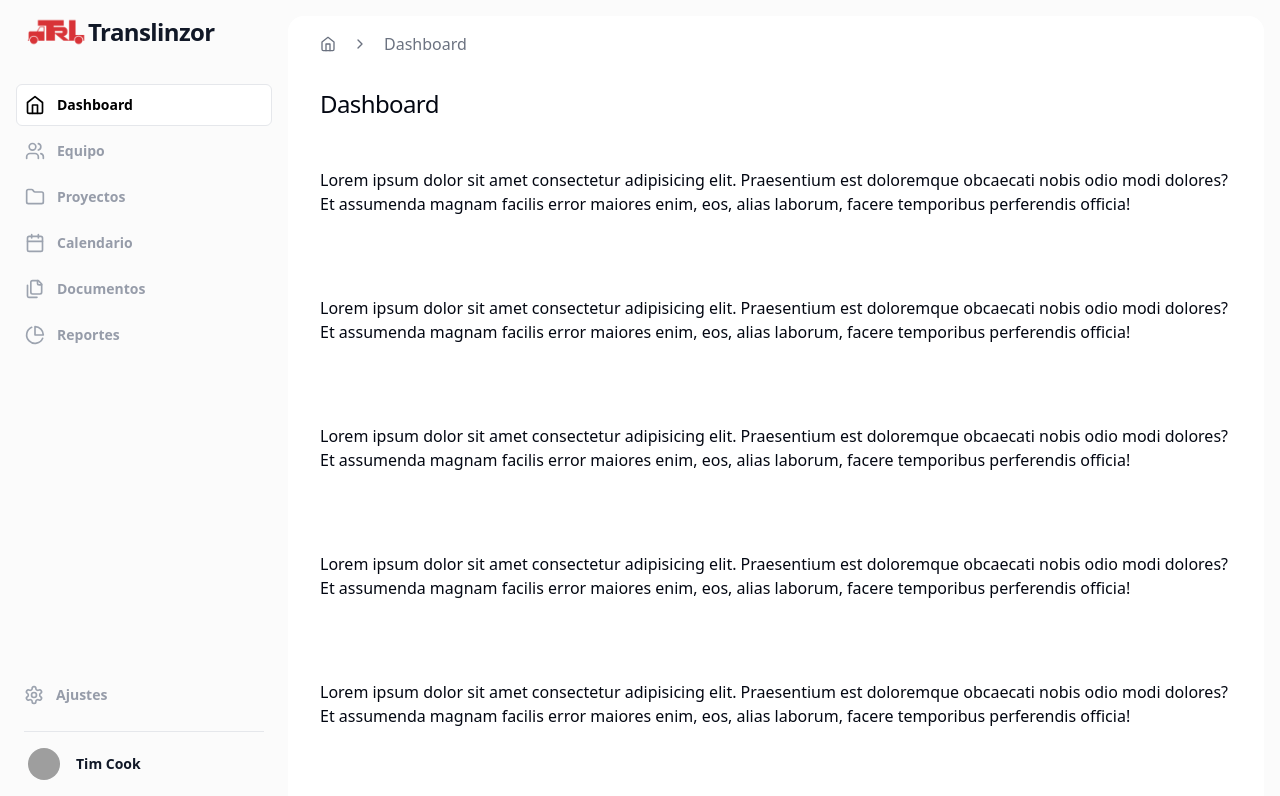
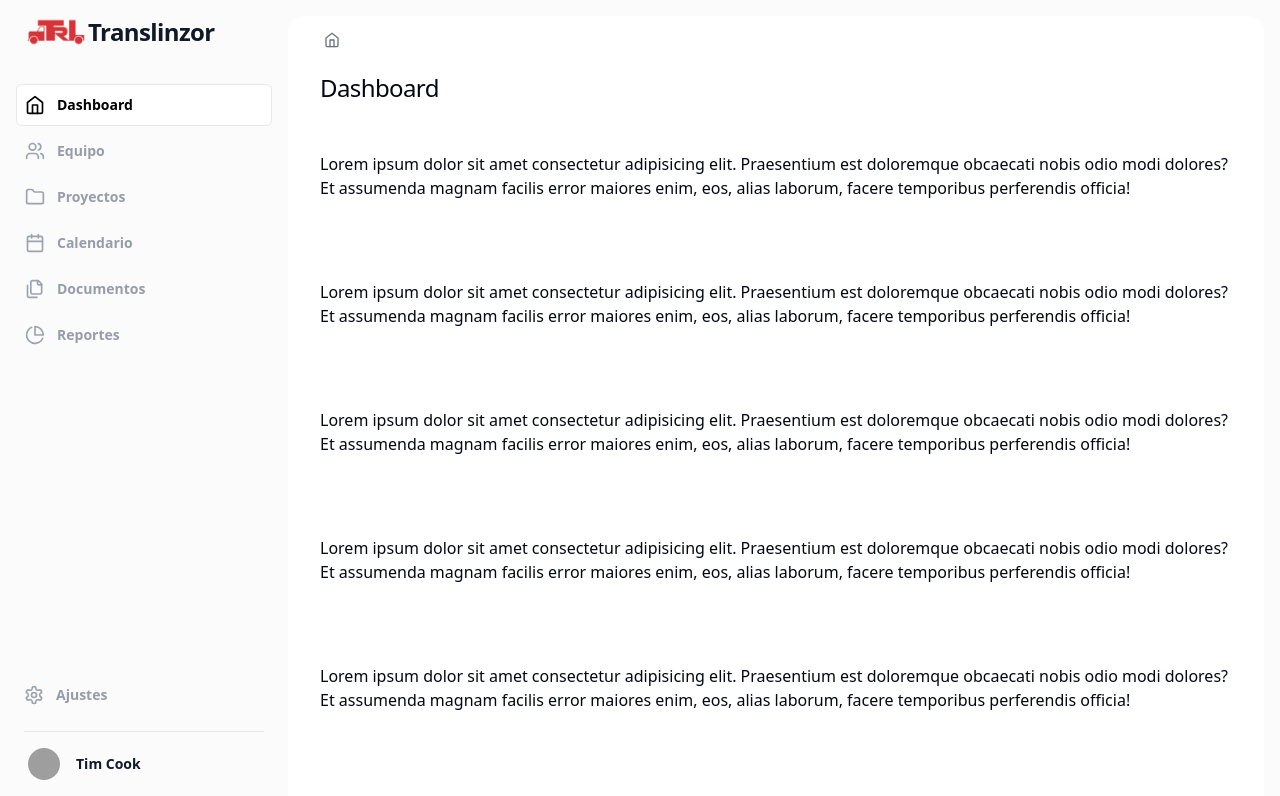
Before and after one commit to paolorossig/translinzor, a Next.js app: page / in a window 1280 px wide. Shown: the top 796 px of the page. Built offline with nearby package versions, Linux system fonts and the light colour scheme; grey boxes are pictures that could not be loaded.

Commit message:
feat: add nav-breadcrumb to header

```diff
--- a/package.json
+++ b/package.json
@@ -9,6 +9,7 @@
     "lint": "next lint"
   },
   "dependencies": {
+    "@radix-ui/react-slot": "1.0.2",
     "class-variance-authority": "0.7.0",
     "clsx": "2.1.0",
     "lucide-react": "^0.309.0",
--- a/src/app/(dashboard)/layout.tsx
+++ b/src/app/(dashboard)/layout.tsx
@@ -1,5 +1,4 @@
-import { ChevronRightIcon, HomeIcon } from 'lucide-react'
-
+import NavBreadcrumb from '@/components/layout/nav-breadcrumb'
 import Sidebar from '@/components/layout/sidebar'
 
 export default function DashboardLayout({
@@ -13,19 +12,12 @@
         <Sidebar />
       </div>
       <div className="h-full bg-card lg:ml-72 lg:mr-4 lg:rounded-t-2xl">
-        <header className="sticky top-0 z-40 flex h-14 shrink-0 items-center gap-x-4 bg-card px-4 sm:gap-x-6 sm:px-6 lg:rounded-t-2xl lg:px-8">
+        <header className="sticky top-0 z-40 flex h-12 shrink-0 items-center gap-x-4 bg-card px-4 sm:gap-x-6 sm:px-6 lg:rounded-t-2xl">
           <div className="flex flex-1 self-stretch">
-            <nav
-              className="flex items-center space-x-4 text-muted-foreground"
-              aria-label="breadcrumb"
-            >
-              <HomeIcon className="h-4 w-4 font-semibold" />
-              <ChevronRightIcon className="h-4 w-4 font-semibold" />
-              <span>Dashboard</span>
-            </nav>
+            <NavBreadcrumb />
           </div>
         </header>
-        <main className="bg-card py-4 text-card-foreground">
+        <main className="bg-card py-2 text-card-foreground">
           <div className="mx-auto max-w-7xl px-4 sm:px-6 lg:px-8">
             {children}
           </div>
--- a/src/app/globals.css
+++ b/src/app/globals.css
@@ -36,11 +36,11 @@
   }
 
   .dark {
-    --background: 224 71.4% 4.1%;
-    --foreground: 210 20% 98%;
+    --background: 0 0% 2%;
+    --foreground: 221.1 9.9% 62.5%;
 
-    --card: 224 71.4% 4.1%;
-    --card-foreground: 210 20% 98%;
+    --card: 0 0% 2%;
+    --card-foreground: 221.1 9.9% 62.5%;
 
     --popover: 224 71.4% 4.1%;
     --popover-foreground: 210 20% 98%;
--- /dev/null
+++ b/src/components/layout/nav-breadcrumb.tsx
@@ -0,0 +1,56 @@
+'use client'
+
+import Link from 'next/link'
+import { usePathname } from 'next/navigation'
+import { Fragment } from 'react'
+import { ChevronRightIcon, HomeIcon } from 'lucide-react'
+
+import { Button } from '@/components/ui/button'
+
+export default function NavBreadcrumb() {
+  const pathname = usePathname()
+  const segments = pathname === '/' ? [''] : pathname.split('/')
+
+  return (
+    <nav
+      className="flex items-center space-x-3 text-muted-foreground"
+      aria-label="breadcrumb"
+    >
+      {segments.map((segment, index) => {
+        const isLastSegment = index === segments.length - 1
+        const pathToSegment = segments.slice(0, index + 1).join('/')
+
+        return (
+          <Fragment key={index}>
+            {index === 0 ? (
+              <Button asChild variant="ghost" size="icon">
+                <Link href="/">
+                  <HomeIcon className="h-4 w-4 font-semibold" />
+                </Link>
+              </Button>
+            ) : (
+              <>
+                <ChevronRightIcon className="h-4 w-4 font-semibold" />
+                {!isLastSegment ? (
+                  <Button
+                    asChild
+                    variant="link"
+                    className="text-muted-foreground hover:text-card-foreground"
+                  >
+                    <Link href={pathToSegment}>
+                      <span className="capitalize">{segment}</span>
+                    </Link>
+                  </Button>
+                ) : (
+                  <span className="rounded-lg bg-muted px-4 py-1 text-sm font-medium capitalize text-card-foreground">
+                    {segment}
+                  </span>
+                )}
+              </>
+            )}
+          </Fragment>
+        )
+      })}
+    </nav>
+  )
+}
--- /dev/null
+++ b/src/components/ui/button.tsx
@@ -0,0 +1,56 @@
+import * as React from 'react'
+import { Slot } from '@radix-ui/react-slot'
+import { cva, type VariantProps } from 'class-variance-authority'
+
+import { cn } from '@/lib/utils'
+
+const buttonVariants = cva(
+  'inline-flex items-center justify-center whitespace-nowrap rounded-md text-sm font-medium ring-offset-background transition-colors focus-visible:outline-none focus-visible:ring-2 focus-visible:ring-ring focus-visible:ring-offset-2 disabled:pointer-events-none disabled:opacity-50',
+  {
+    variants: {
+      variant: {
+        default: 'bg-primary text-primary-foreground hover:bg-primary/90',
+        destructive:
+          'bg-destructive text-destructive-foreground hover:bg-destructive/90',
+        outline:
+          'border border-input bg-background hover:bg-accent hover:text-accent-foreground',
+        secondary:
+          'bg-secondary text-secondary-foreground hover:bg-secondary/80',
+        ghost: 'hover:bg-accent hover:text-accent-foreground',
+        link: 'text-primary underline-offset-4 hover:underline',
+      },
+      size: {
+        default: 'h-10 px-4 py-2',
+        sm: 'h-9 rounded-md px-3',
+        lg: 'h-11 rounded-md px-8',
+        icon: 'h-10 w-10',
+      },
+    },
+    defaultVariants: {
+      variant: 'default',
+      size: 'default',
+    },
+  },
+)
+
+export interface ButtonProps
+  extends React.ButtonHTMLAttributes<HTMLButtonElement>,
+    VariantProps<typeof buttonVariants> {
+  asChild?: boolean
+}
+
+const Button = React.forwardRef<HTMLButtonElement, ButtonProps>(
+  ({ className, variant, size, asChild = false, ...props }, ref) => {
+    const Comp = asChild ? Slot : 'button'
+    return (
+      <Comp
+        className={cn(buttonVariants({ variant, size, className }))}
+        ref={ref}
+        {...props}
+      />
+    )
+  },
+)
+Button.displayName = 'Button'
+
+export { Button, buttonVariants }
```
Also changed, not shown: 1 other file (tests, documents, lock files or other folders).
